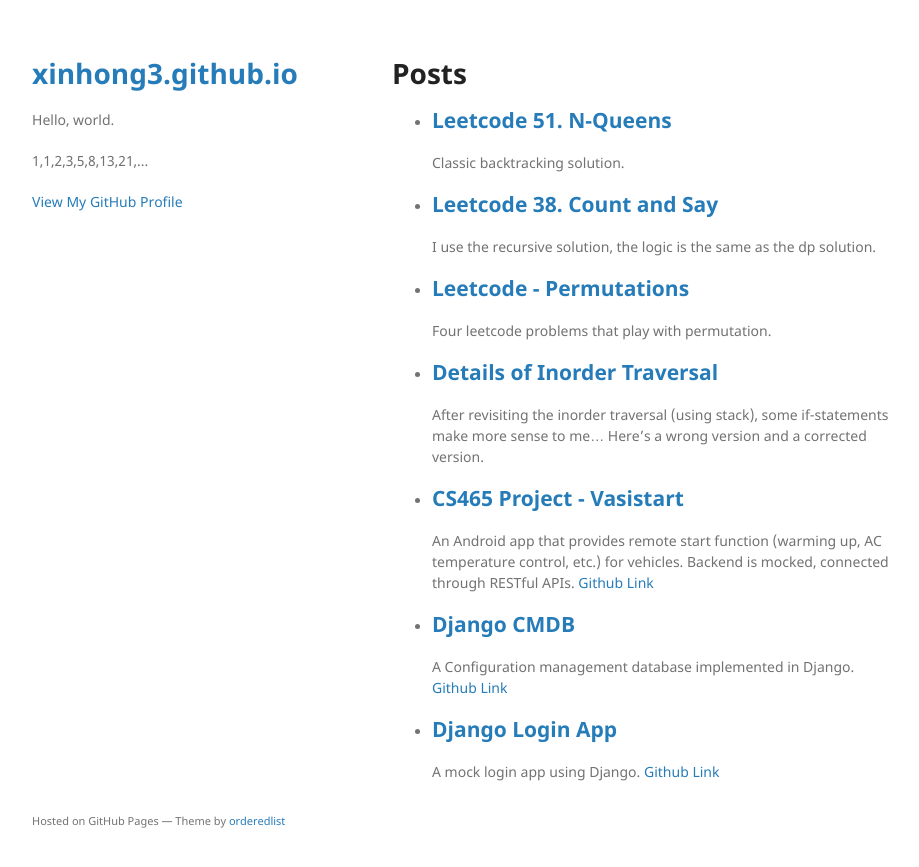
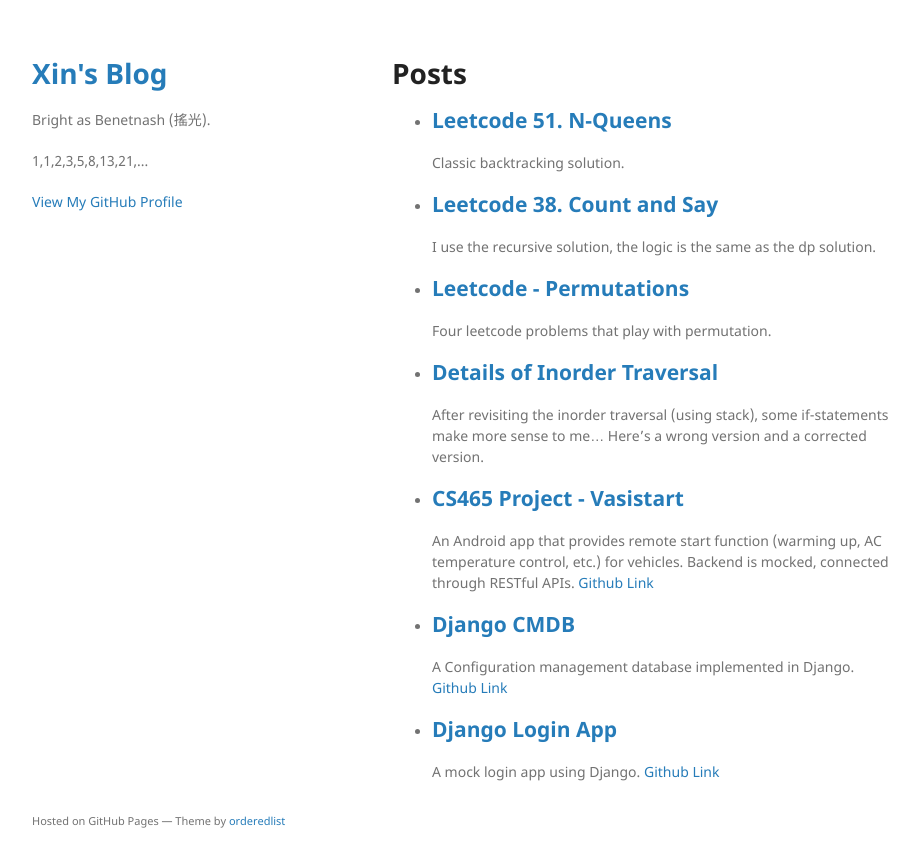
Before and after one commit to xinhong3/xinhong3.github.io, a Jekyll site: the page built from index.html, in a window 1280 px wide. Shown: the top 867 px of the page, without its empty margins (178-1097 px from the left). Built offline with Jekyll 4.4.1, drawn with Linux system fonts in a browser that asks for light colours.

Commit message:
Update _config.yml

```diff
--- a/_config.yml
+++ b/_config.yml
@@ -1,2 +1,3 @@
 theme: jekyll-theme-minimal
-description: Hello, world.
+title: Xin's Blog
+description: Bright as Benetnash (搖光).
```
